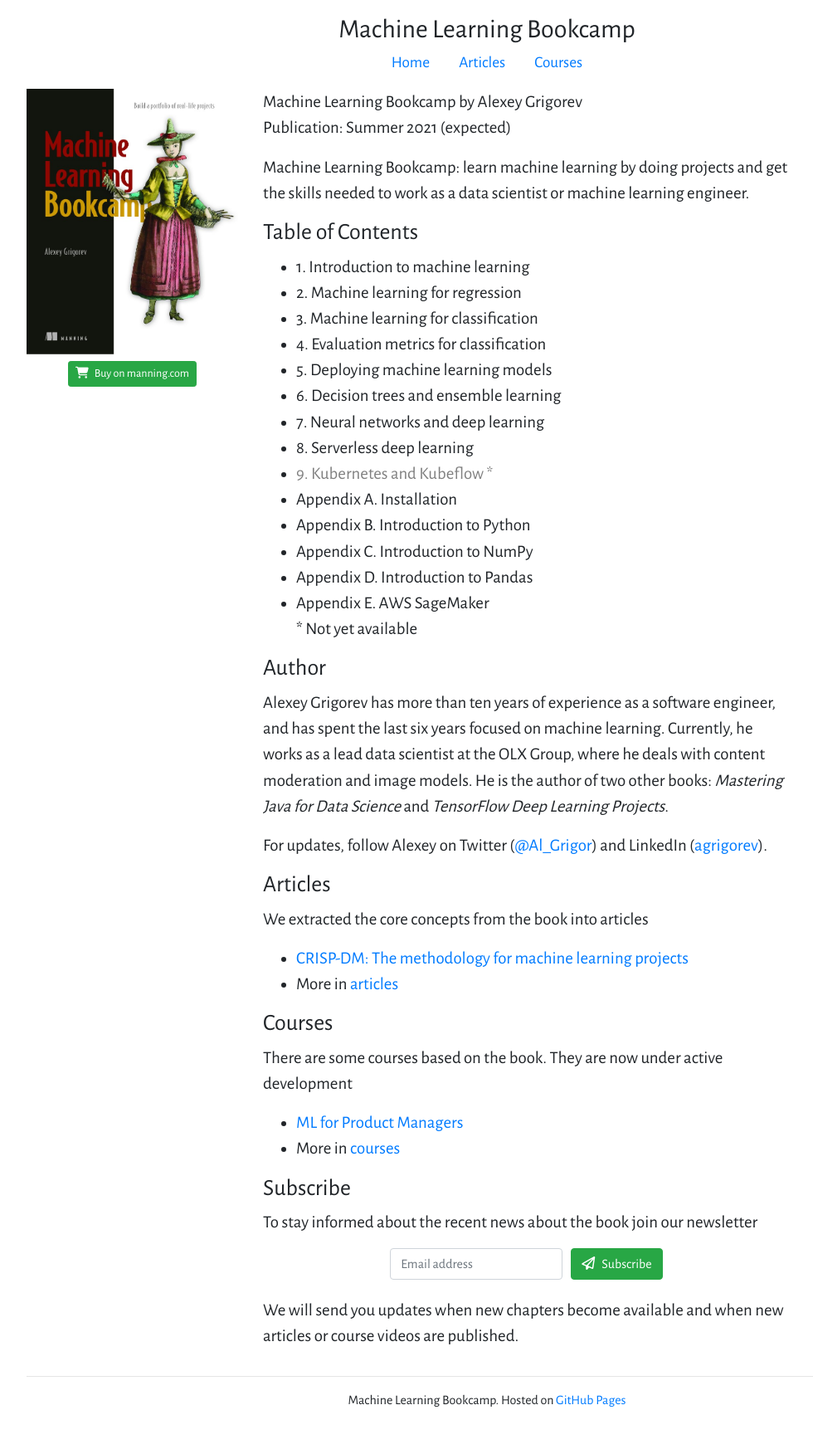
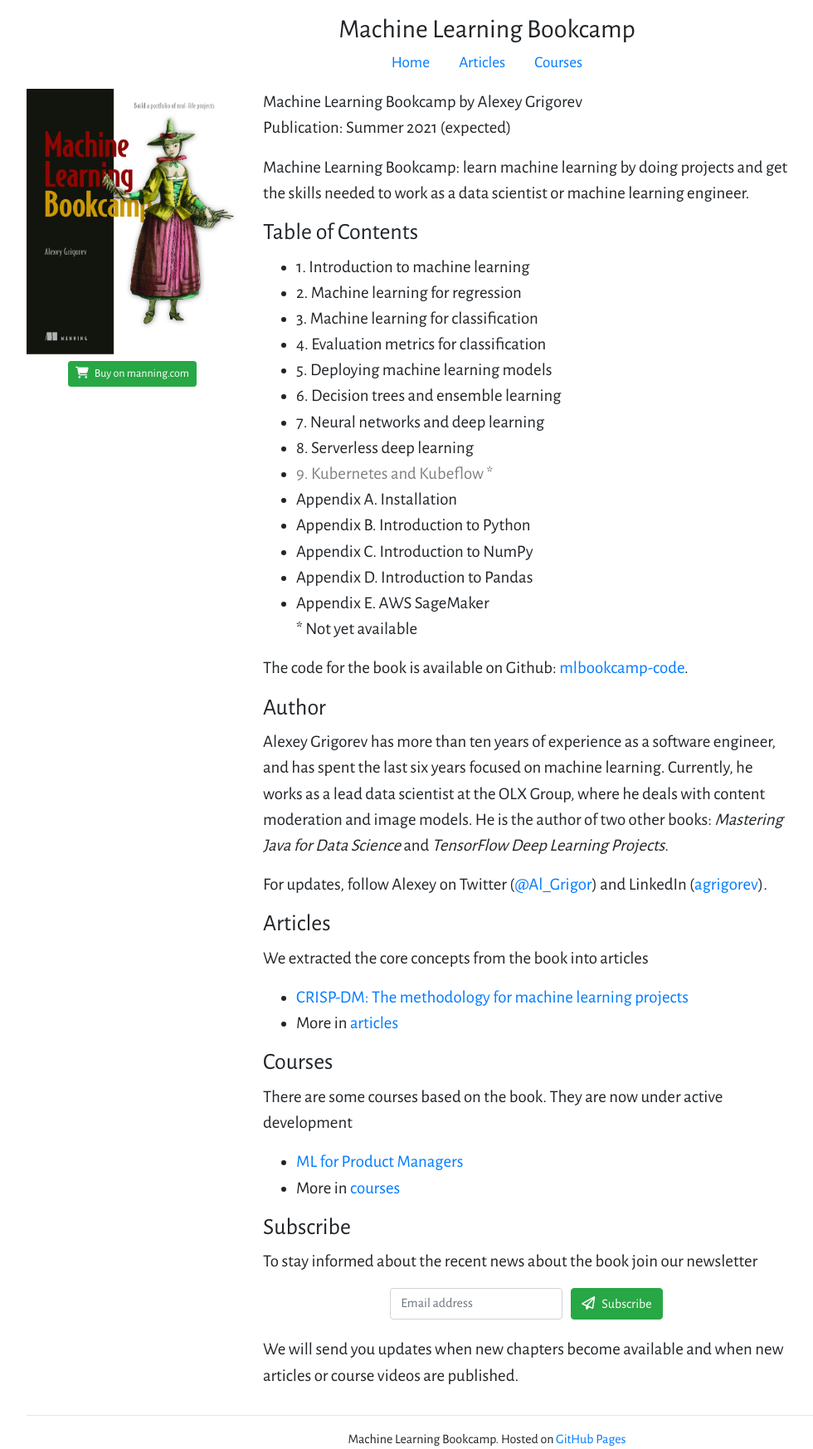
Before and after one commit to alexeygrigorev/mlbookcamp-page, a Jekyll site: the page built from index.md, in a window 1280 px wide. Shown: the whole page at 83% size, without its empty margins (53-1033 px from the left). Built offline with Jekyll 4.4.1, drawn with Linux system fonts in a browser that asks for light colours; nearby versions of some CDN libraries; before the commit the page ends 1699 px from its top, so only the background shows below that.

Commit message:
index.md

```diff
--- a/index.md
+++ b/index.md
@@ -36,6 +36,8 @@ to work as a data scientist or machine learning engineer.
     <li style="list-style-type:none;">* Not yet available</li>
 </ul>
 
+The code for the book is available on Github: [mlbookcamp-code](https://github.com/alexeygrigorev/mlbookcamp-code){:target="_blank"}.
+
 
 ### Author
 
```
